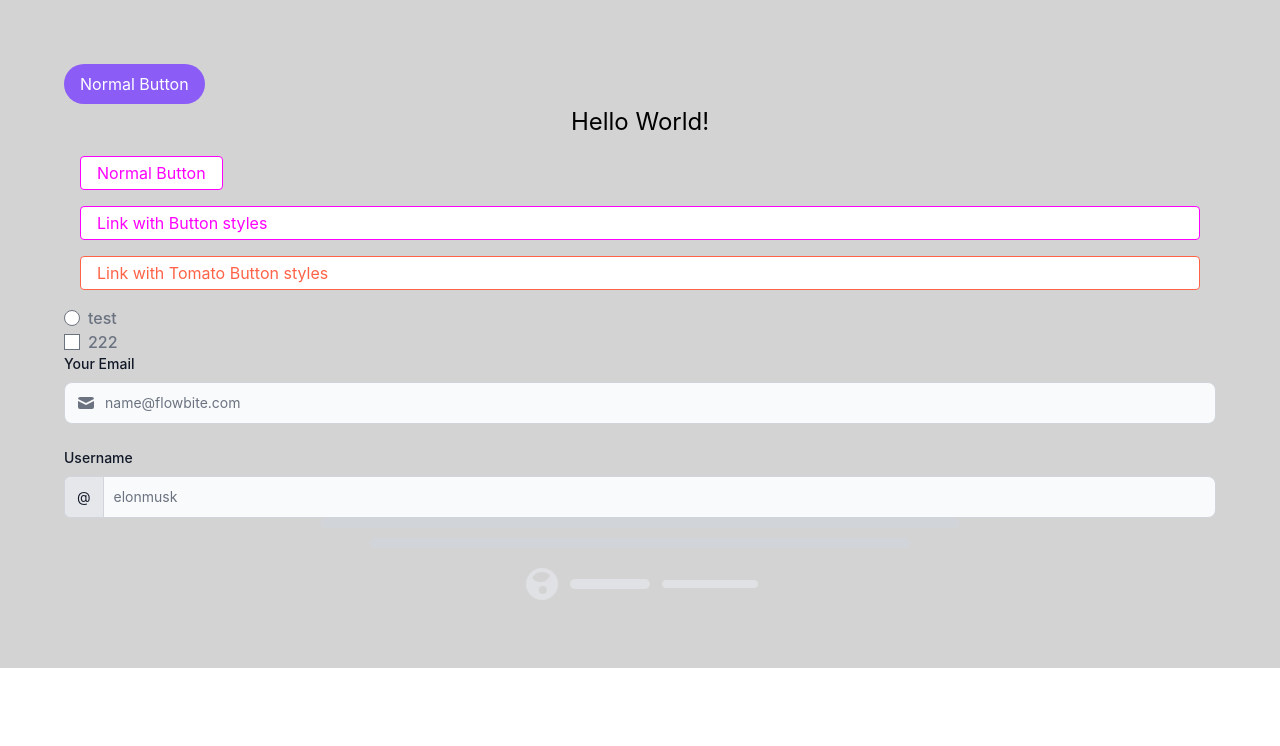
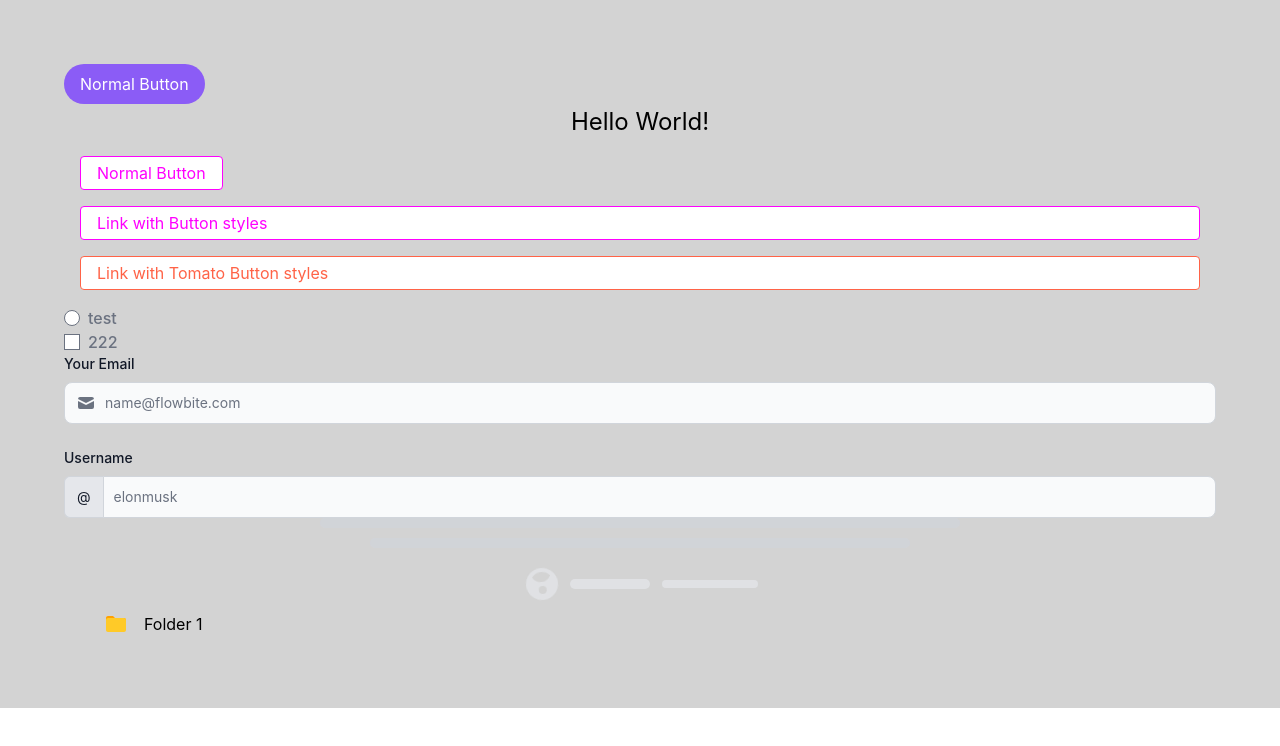
Before and after one commit to serifcolakel/storybook-desing, a React (Create React App) app: page / in a window 1280 px wide. Shown: the top 746 px of the page. Built offline with nearby package versions, Linux system fonts and the light colour scheme.

Commit message:
ADDED (serif) : recursive folder view component added with example.

```diff
--- a/src/App.tsx
+++ b/src/App.tsx
@@ -3,6 +3,7 @@
 import styled from "styled-components";
 import Button from "./components/button/Button";
 import Checkbox from "./components/checkbox/Checkbox";
+import FolderView from "./components/folder-view/FolderView";
 
 const Title = styled.h1`
 	font-size: 1.5em;
@@ -124,6 +125,66 @@ function App() {
 					<div className="w-24 h-2 bg-gray-200 rounded-full dark:bg-gray-700" />
 				</div>
 			</div>
+			<div className="w-1/4">
+				<FolderView
+					onNodeSelect={(folderId) => {
+						window.console.log({ folderId });
+					}}
+					viewItems={[
+						{
+							folderId: "1",
+							label: "Folder 1",
+							folderPath: "folder-1",
+							folderSubItems: [
+								{
+									folderId: "1.1",
+									label: "Folder 1.1",
+									folderPath: "folder-1/folder-1.1",
+								},
+								{
+									folderId: "1.2",
+									label: "Folder 1.2",
+									folderPath: "folder-1/folder-1.2",
+									folderSubItems: [
+										{
+											folderId: "1.2.1",
+											label: "Folder 1.2.1",
+											folderPath: "folder-1/folder-1.2/folder-1.2.1",
+											folderSubItems: [
+												{
+													folderId: "1.2.1.1",
+													label: "Folder 1.2.1.1",
+													folderPath:
+														"folder-1/folder-1.2/folder-1.2.1/folder-1.2.1.1",
+												},
+												{
+													folderId: "1.2.1.2",
+													label: "Folder 1.2.1.2",
+													folderPath:
+														"folder-1/folder-1.2/folder-1.2.1/folder-1.2.1.2",
+													folderSubItems: [
+														{
+															folderId: "1.2.1.2.1",
+															label: "Folder 1.2.1.2.1",
+															folderPath:
+																"folder-1/folder-1.2/folder-1.2.1/folder-1.2.1.2/folder-1.2.1.2.1",
+														},
+													],
+												},
+											],
+										},
+										{
+											folderId: "1.2.2",
+											label: "Folder 1.2.2",
+											folderPath: "folder-1/folder-1.2/folder-1.2.2",
+										},
+									],
+								},
+							],
+						},
+					]}
+				/>
+			</div>
 		</Wrapper>
 	);
 }
--- /dev/null
+++ b/src/components/folder-view/FolderNode.tsx
@@ -0,0 +1,128 @@
+import React, { useState } from "react";
+import { motion } from "framer-motion";
+import { FcOpenedFolder, FcFolder } from "react-icons/fc";
+import { BsFolderCheck } from "react-icons/bs";
+import { type FolderViewItem } from "./FolderView";
+
+function FolderNode({
+	item,
+	initiallyExpanded = false,
+	setSelectedNode,
+	selectedNode,
+}: {
+	item: FolderViewItem;
+	initiallyExpanded?: boolean;
+	setSelectedNode: React.Dispatch<React.SetStateAction<string | undefined>>;
+	selectedNode?: string;
+}) {
+	// This code checks if the item has any sub items.
+	const hasSubItems: boolean =
+		(item?.folderSubItems != null &&
+			Object.keys(item.folderSubItems).length > 0) ||
+		false;
+
+	const [isExpanded, setIsExpanded] = useState(initiallyExpanded);
+
+	// Handle node selection
+	const handleNodeSelect = (): void => {
+		// Do nothing if the node has sub-items
+		if (hasSubItems) {
+			return;
+		}
+
+		// Set the selected node
+		setSelectedNode(item.folderId);
+	};
+
+	// Toggle the expand state
+	const toggleExpand = (): void => {
+		// Toggle the expand state
+		setIsExpanded(!isExpanded);
+
+		// Handle node selection
+		handleNodeSelect();
+	};
+
+	// Determine if the node is selected
+	const isSelected: boolean = selectedNode === item.folderId;
+
+	// If the item does not have sub items, then we can
+	// remove it from the list. The user has no way to
+	// expand the item, so there is no reason to keep
+	// it in the list. We can also remove any other
+	// items that are not expandable.
+	if (!hasSubItems) {
+		return (
+			<motion.div
+				animate={{ opacity: 1 }}
+				aria-hidden="true"
+				className={`w-full pl-2 flex flex-row gap-x-4 rounded-lg py-2 cursor-pointer hover:bg-gray-100 ${
+					isSelected ? "bg-yellow-100" : ""
+				} ${!hasSubItems ? "!ml-8" : ""}`}
+				initial={{ opacity: 0 }}
+				onClick={handleNodeSelect}
+				transition={{
+					duration: 0.1,
+					staggerChildren: 0.1,
+					delayChildren: 0.1,
+					staggerDirection: 1,
+					stiffness: 100,
+				}}
+			>
+				<FcFolder size={24} />
+				<label className="cursor-pointer" htmlFor={item.folderId}>
+					{item.label}
+				</label>
+				{isSelected && (
+					<motion.div
+						animate={{ opacity: 1, y: 0, x: 0 }}
+						className="flex items-center justify-center"
+						initial={{ opacity: 0, y: -10, x: -10 }}
+						transition={{ duration: 0.2 }}
+					>
+						<BsFolderCheck size={24} />
+					</motion.div>
+				)}
+			</motion.div>
+		);
+	}
+
+	return (
+		<motion.div
+			animate={{ height: "auto", opacity: 1 }}
+			className="w-full ml-8"
+			initial={{ height: 0, opacity: 0 }}
+			transition={{ duration: 0.2 }}
+		>
+			<div
+				aria-hidden="true"
+				className={`flex flex-row w-full pl-2 rounded-md py-2 cursor-pointer gap-x-4 hover:bg-gray-100 ${
+					isSelected ? "bg-yellow-100" : ""
+				}`}
+				onClick={toggleExpand}
+			>
+				{isExpanded ? <FcOpenedFolder size={24} /> : <FcFolder size={24} />}
+				<label className="cursor-pointer" htmlFor={item.folderId}>
+					{item.label}
+				</label>
+			</div>
+			{isExpanded && hasSubItems && (
+				<ul className="w-full">
+					{Object.values(item.folderSubItems ?? []).map(
+						(subItem: FolderViewItem) => (
+							<li className="flex w-full py-0.5 gap-x-4" key={subItem.folderId}>
+								<FolderNode
+									item={subItem}
+									selectedNode={selectedNode}
+									setSelectedNode={setSelectedNode}
+								/>
+							</li>
+						),
+					)}
+				</ul>
+			)}
+		</motion.div>
+	);
+}
+
+export default FolderNode;
--- /dev/null
+++ b/src/components/folder-view/FolderView.tsx
@@ -0,0 +1,60 @@
+import React, { useEffect, useState } from "react";
+import { motion } from "framer-motion";
+import FolderNode from "./FolderNode";
+
+export interface FolderViewItem {
+  label: string;
+  folderId: string;
+  folderPath: string;
+  folderSubItems?: FolderViews;
+}
+
+export type FolderViews = Record<number, FolderViewItem>;
+
+interface Props {
+  /**
+   * @description The items to display in the tree view.
+   * @type {TreeViews}
+   * @memberof CustomFolderView
+   */
+  viewItems: FolderViews;
+  /**
+   * @description The function to call when a node is selected.
+   * @param folderId The id of the folder that was selected.
+   * @memberof CustomFolderView
+   * @returns void
+   */
+  onNodeSelect: (folderId: string) => void;
+}
+
+function FolderView({ viewItems, onNodeSelect }: Props) {
+  const [ selectedNode, setSelectedNode ] = useState<string | undefined>(
+    undefined,
+  );
+
+  useEffect(() => {
+    if (selectedNode !== undefined) {
+       onNodeSelect(selectedNode);
+    }
+  // eslint-disable-next-line react-hooks/exhaustive-deps
+  }, [ selectedNode ]);
+
+  return (
+    <motion.div
+      animate={{ y: 0 }}
+      initial={{ y: "-1vw" }}
+      transition={{ stiffness: 250 }}
+    >
+      {Object.values(viewItems).map((item: FolderViewItem) => (
+        <FolderNode
+          item={item}
+          key={item.folderId}
+          selectedNode={selectedNode}
+          setSelectedNode={setSelectedNode}
+        />
+      ))}
+    </motion.div>
+  );
+}
+
+export default FolderView;
```
